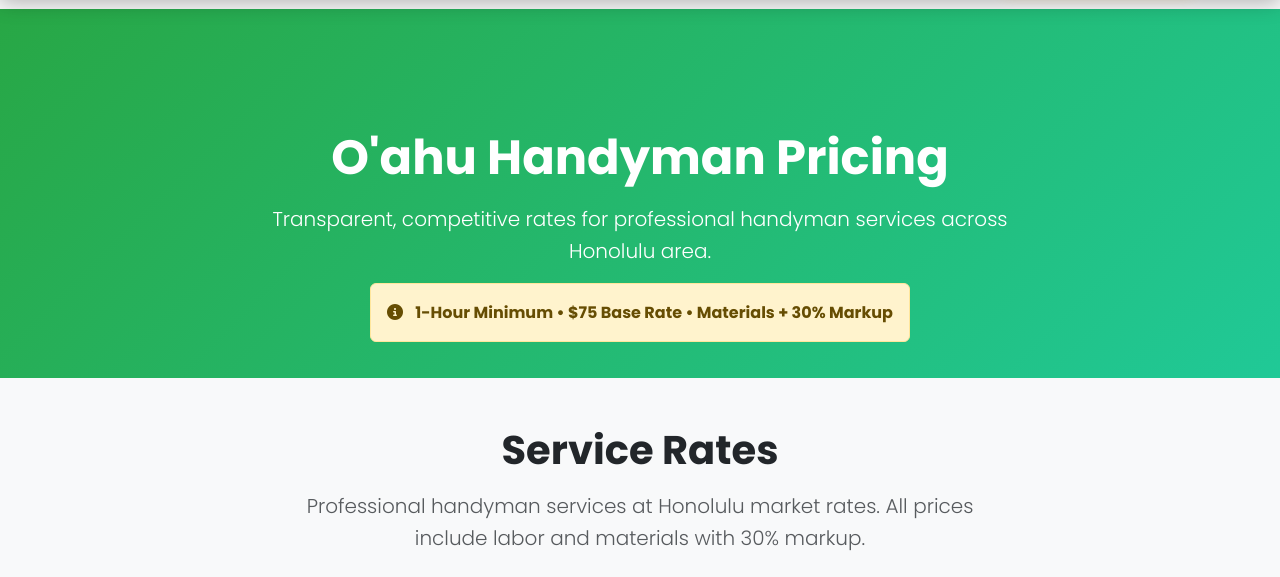
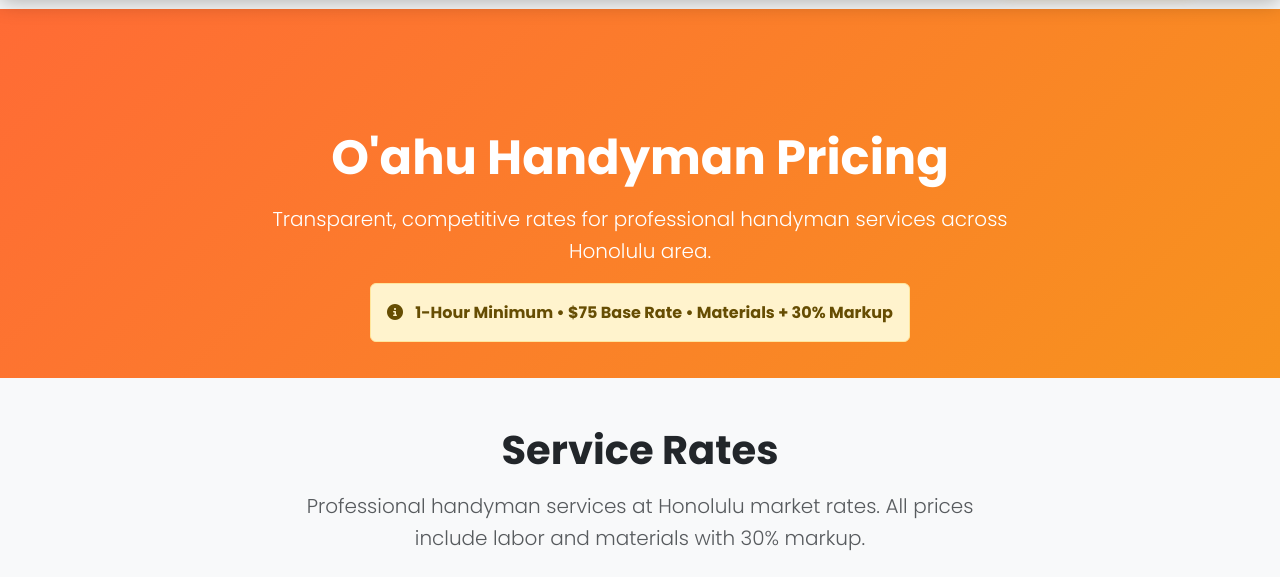
Before and after one commit to robertsn808/SPANK, a Flask app: page /pricing in a window 1280 px wide. Shown: the part 67-644 px from the top of the page. Run offline with Flask 3, Linux system fonts and the light colour scheme; some libraries are stand-ins or nearby versions.

Commit message:
Update the pricing page appearance to match the other pages
Change the hero section background gradient in pricing.html to orange.

Replit-Commit-Author: Agent
Replit-Commit-Session-Id: 8d5072a6-ad3d-4aaf-b01d-c098ffa2dece
Replit-Commit-Screenshot-Url: https://storage.googleapis.com/screenshot-production-us-central1/55aaf5ec-c5b6-4121-a14c-1212e14193ca/b92872f7-fd85-49aa-9dbd-f8eef2f04a47.jpg

```diff
--- a/templates/pricing.html
+++ b/templates/pricing.html
@@ -4,7 +4,7 @@
 
 {% block content %}
 <!-- Hero Section -->
-<section class="hero-section text-white content-section" style="background: linear-gradient(135deg, #28a745 0%, #20c997 100%); padding: 120px 0 20px; position: relative; z-index: 1; min-height: 25vh;">
+<section class="hero-section text-white content-section" style="background: linear-gradient(135deg, #ff6b35 0%, #f7931e 100%); padding: 120px 0 20px; position: relative; z-index: 1; min-height: 25vh;">
     <div class="container">
         <div class="row">
             <div class="col-lg-8 mx-auto text-center">
```
